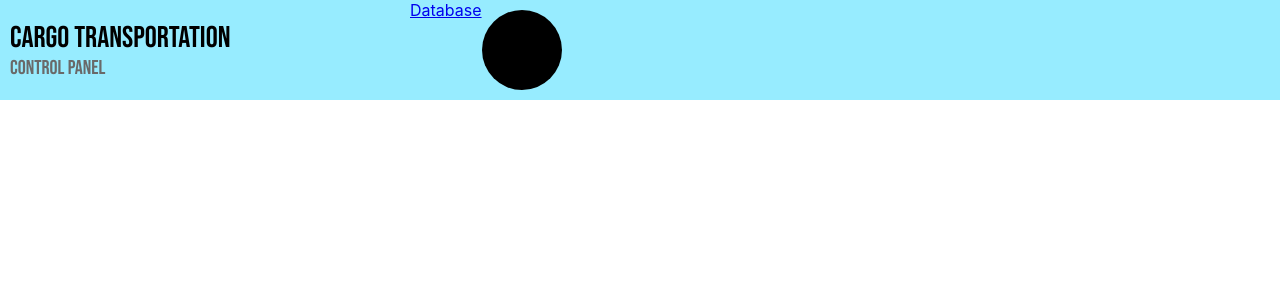
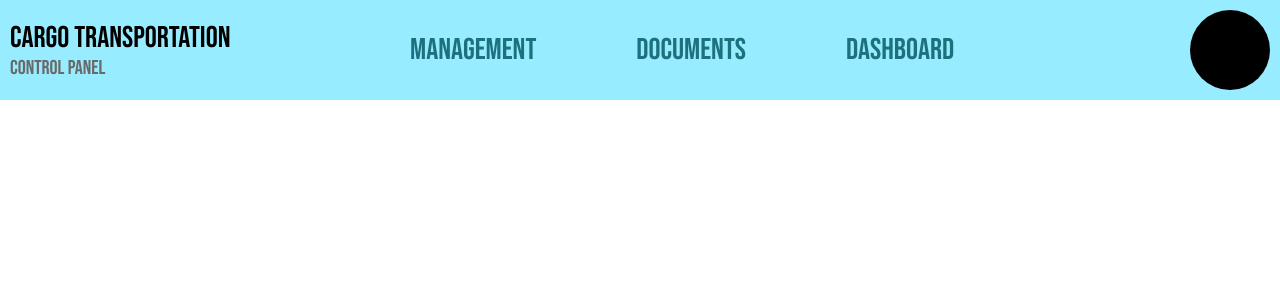
Before and after one commit to Hardelele/cargo-transportation, a React (Create React App) app in the folder frontend/: page /panel in a window 1280 px wide. Shown: the top 300 px of the page. Built offline with nearby package versions, Linux system fonts and the light colour scheme.

Commit message:
PanelNav.js: add nav buttons Management, Documents and Dashboard

```diff
--- a/frontend/src/pages/components/PanelNav.js
+++ b/frontend/src/pages/components/PanelNav.js
@@ -1,14 +1,14 @@
 import React, {Component} from 'react';
 import {NavLink} from "react-router-dom";
-import './css/login_btn.css';
+import './css/panel_nav.css';
 
 class PanelNav extends Component {
     render() {
         return (
             <nav className="header_nav__container">
-                <div className="button__container">
-                    <NavLink className="header_button" to="panel/manage">Database</NavLink>
-                </div>
+                <NavLink className="header_button" to="manage">Management</NavLink>
+                <NavLink className="header_button" to="docs">Documents</NavLink>
+                <NavLink className="header_button" to="dash">Dashboard</NavLink>
             </nav>
         );
     }
```
